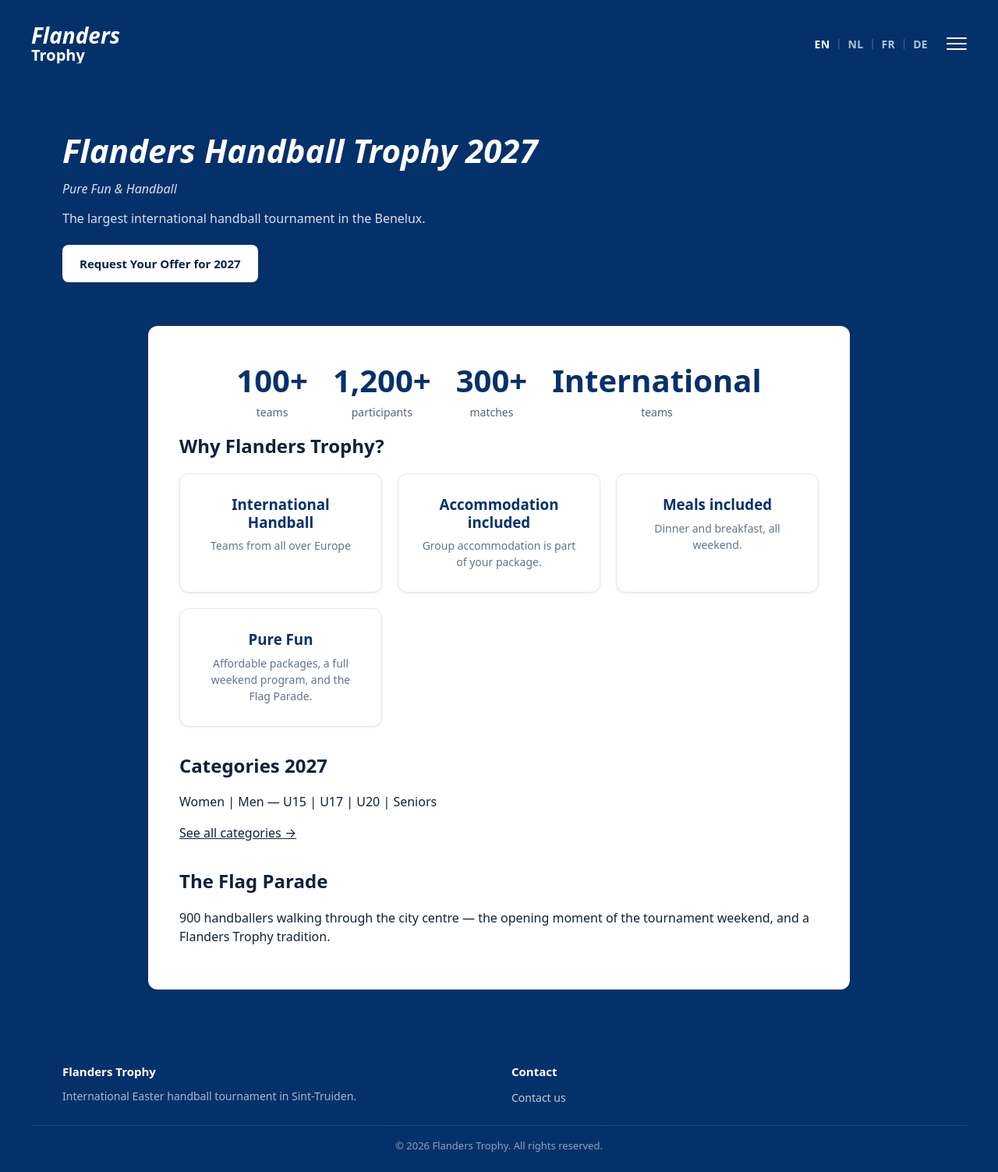
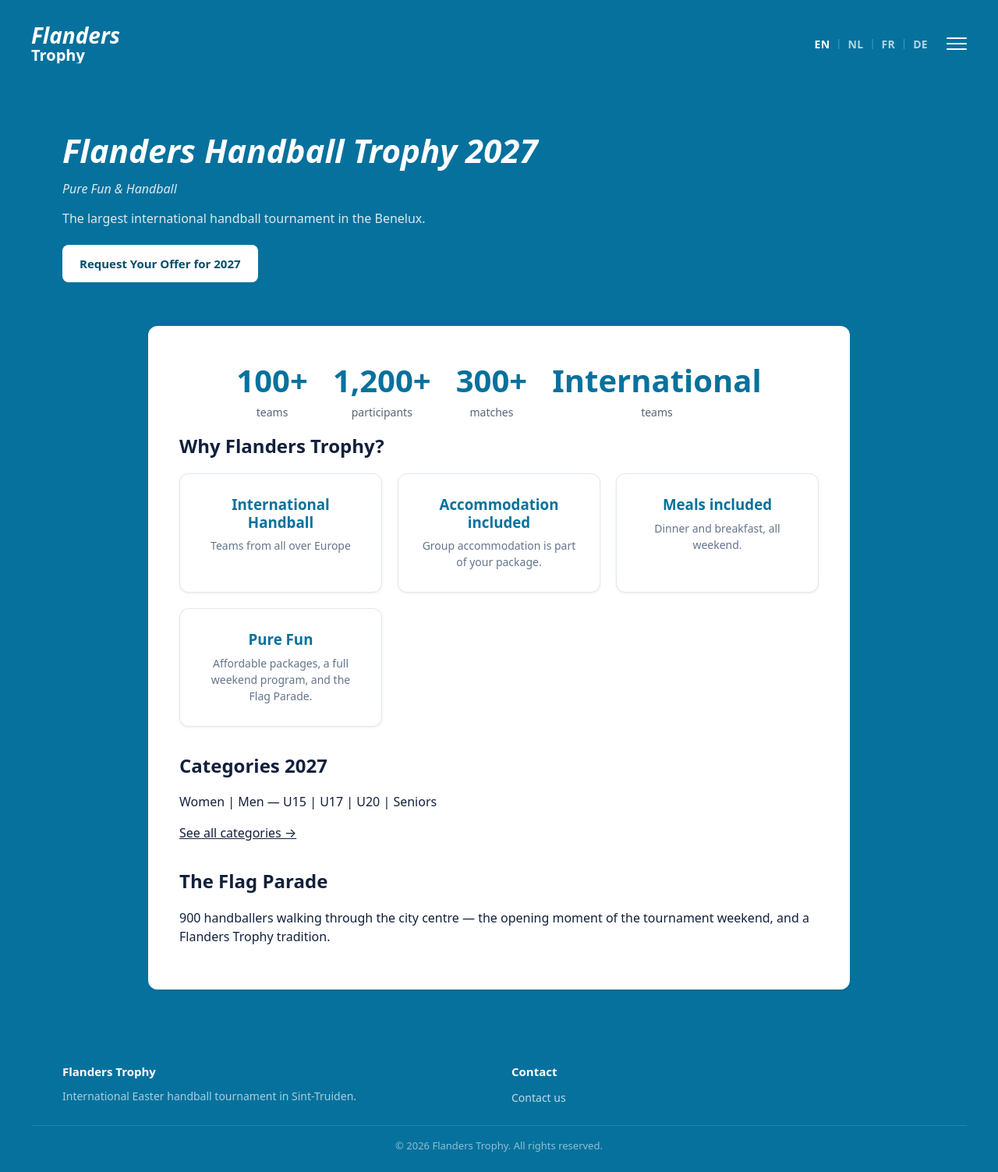
Before and after one commit to Robbokop008/flanders-trophy, a Flask app: page / in a window 1280 px wide. Shown: the whole page at 78% size. Run offline with Flask 3, Linux system fonts and the light colour scheme; data that the repository does not hold is empty.

Commit message:
Blauwe kleur aangepast aan FHT-stijl

```diff
--- a/static/style.css
+++ b/static/style.css
@@ -1,16 +1,14 @@
 /* =========================================================
    FLANDERS TROPHY — STYLESHEET
    Overgenomen van de hoofdclubsite (Handbal Sint-Truiden) als
-   startpunt. De kleuren hieronder zijn bewust behouden (beslissing
-   2026-08-21) - het logo/eigen huisstijl volgt later, dan worden
-   enkel de variabelen in :root vervangen.
+   startpunt. Kleurschema aangepast naar eigen huisstijl op 2026-08-22.
    ========================================================= */
 
 :root {
-  /* Blauw - bewust behouden i.a.w. HBST-kleurcodes, logo volgt later */
-  --blue: #05316b;
-  --blue-dark: #032349;
-  --blue-light: #eaeff6;
+  /* Blauw - eigen huisstijlkleur (aangepast 2026-08-22) */
+  --blue: #06719d;
+  --blue-dark: #044e6c;
+  --blue-light: #ebf4f7;
 
   /* Text */
   --ink: #12203c;
```
